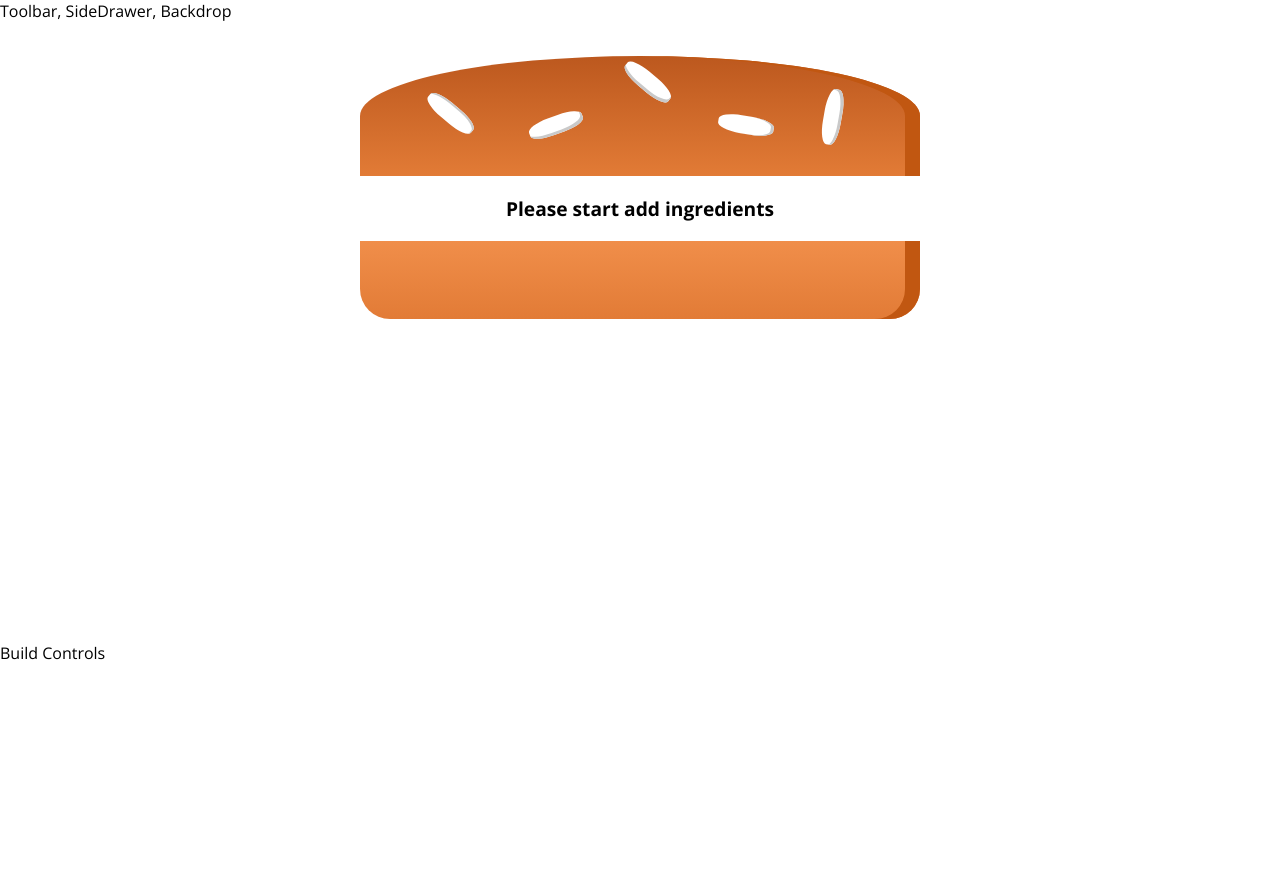
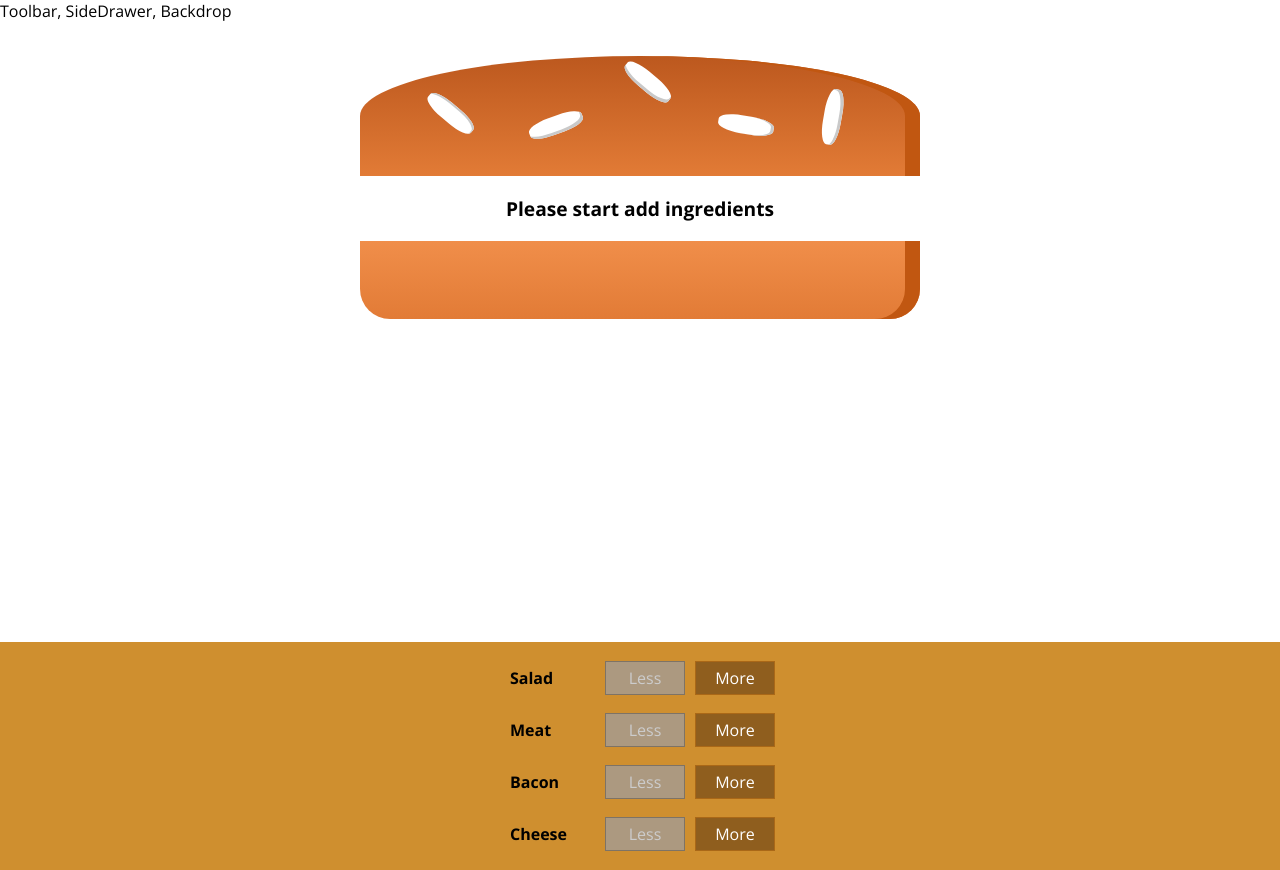
Before and after one commit to haingocvu/burger-builder, a React (Create React App) app: page / in a window 1280 px wide. Before the commit the page ends 800 px from the top, so only its background shows below. Built offline with nearby package versions, Linux system fonts and the light colour scheme.

Commit message:
add or remove ingredients

```diff
--- a/src/components/BuildControls/BuildControl/BuildControl.js
+++ b/src/components/BuildControls/BuildControl/BuildControl.js
@@ -1,12 +1,31 @@
-import React from 'react';
+import React, { useContext, memo } from 'react';
 import classes from './BuildControl.module.scss';
+import  BurgerBuilderContext from '../../../context/BurgerBuilder/BurgerBuiderContext';
+import PropTypes from 'prop-types';
 
-const BuildControl  = (props) => (
-    <div className={classes.BuildControl}>
-        <div className={classes.Label}>{props.label}</div>
-        <button className={classes.Less}>Less</button>
-        <button className={classes.More}>More</button>
-    </div>
-);
+const BuildControl = (props) => {
+    const context = useContext(BurgerBuilderContext);
+    return (
+        <div className={classes.BuildControl}>
+            <div className={classes.Label}>{props.label}</div>
+            <button
+                className={classes.Less}
+                onClick={() => context.removeIngredientHandler(props.type)}
+                disabled={context.disabledInfo[props.type]}>
+                Less
+            </button>
+            <button
+                className={classes.More}
+                onClick={() => context.addIngredientHandler(props.type)}>
+                More
+            </button>
+        </div>
+    )
+}
 
-export default BuildControl;
+BuildControl.prototype = {
+    type: PropTypes.string,
+    label: PropTypes.string
+}
+
+export default memo(BuildControl);
--- a/src/components/BuildControls/BuildControls.js
+++ b/src/components/BuildControls/BuildControls.js
@@ -1,8 +1,16 @@
-import React from 'react';
+import React, { memo } from 'react';
 import classes from './BuildControls.module.scss';
+import BuildControl from './BuildControl/BuildControl';
+import { INGREDIENTS } from '../../constants/constants';
 
-const BuildControl  = (props) => (
-    <div className={classes.BuildControls}></div>
+const build = () => {
+    return INGREDIENTS.map(c => <BuildControl type={c.type} key={c.label} label={c.label} />)
+}
+
+const BuildControls  = (props) => (
+    <div className={classes.BuildControls}>
+        {build()}
+    </div>
 );
 
-export default BuildControl;
+export default memo(BuildControls);
--- /dev/null
+++ b/src/constants/constants.js
@@ -0,0 +1,13 @@
+export const INGREDIENTS  = [
+    { label: 'Salad', type: 'salad' },
+    { label: 'Meat', type: 'meat' },
+    { label: 'Bacon', type: 'bacon' },
+    { label: 'Cheese', type: 'cheese' }
+]
+
+export const PRICING = {
+    meat: 0.5,
+    cheese: 0.4,
+    salad: 1.3,
+    bacon: 0.7
+}
--- a/src/containers/BurgerBuilder/BergerBuilder.js
+++ b/src/containers/BurgerBuilder/BergerBuilder.js
@@ -1,6 +1,9 @@
 import React, { Component } from 'react';
 import Aux from '../../hoc/Aux';
 import Burger from '../../components/Burger/Burger';
+import BuildControls from '../../components/BuildControls/BuildControls';
+import { PRICING } from '../../constants/constants';
+import BurgerBuilderContext from '../../context/BurgerBuilder/BurgerBuiderContext';
 
 class BurgerBuilder extends Component {
     state = {
@@ -9,13 +12,52 @@ class BurgerBuilder extends Component {
             cheese: 0,
             salad: 0,
             bacon: 0
+        },
+        totalPrice: 0
+    }
+    addIngredientHandler = (type) => {
+        // update state safety
+        const newIngredient = { ...this.state.ingredients };
+        newIngredient[type]++;
+
+        this.setState(((prevState, props) => {
+            return {
+                ...prevState,
+                ingredients: newIngredient,
+                totalPrice: prevState.totalPrice + PRICING[type]
+            }
+        }))
+    }
+
+    removeIngredientHandler = (type) => {
+        // update state safety
+        const newIngredient = { ...this.state.ingredients };
+        let newPrice = this.totalPrice;
+        if (newIngredient[type] > 0) {
+            newIngredient[type]--;
+            newPrice -= PRICING[type];
         }
+        this.setState({
+            ingredients: newIngredient,
+            totalPrice: newPrice
+        })
     }
+
     render() {
+        const disabledInfo = { ...this.state.ingredients };
+        for (let igkey in disabledInfo)
+            disabledInfo[igkey] = disabledInfo[igkey] <= 0;
         return (
             <Aux>
                 <Burger ingredients={this.state.ingredients}/>
-                <div>Build Controls</div>
+                <BurgerBuilderContext.Provider
+                    value={{
+                        addIngredientHandler: this.addIngredientHandler,
+                        removeIngredientHandler: this.removeIngredientHandler,
+                        disabledInfo
+                    }}>
+                    <BuildControls />
+                </BurgerBuilderContext.Provider>
             </Aux>
         )
     }
--- /dev/null
+++ b/src/context/BurgerBuilder/BurgerBuiderContext.js
@@ -0,0 +1,11 @@
+import { createContext } from 'react';
+
+const initValues = {
+    addIngredientHandler: () => {},
+    removeIngredientHandler: () => {},
+    disabledInfo: {}
+}
+
+const BurgerBuilderContext = createContext(initValues);
+
+export default BurgerBuilderContext;
```
